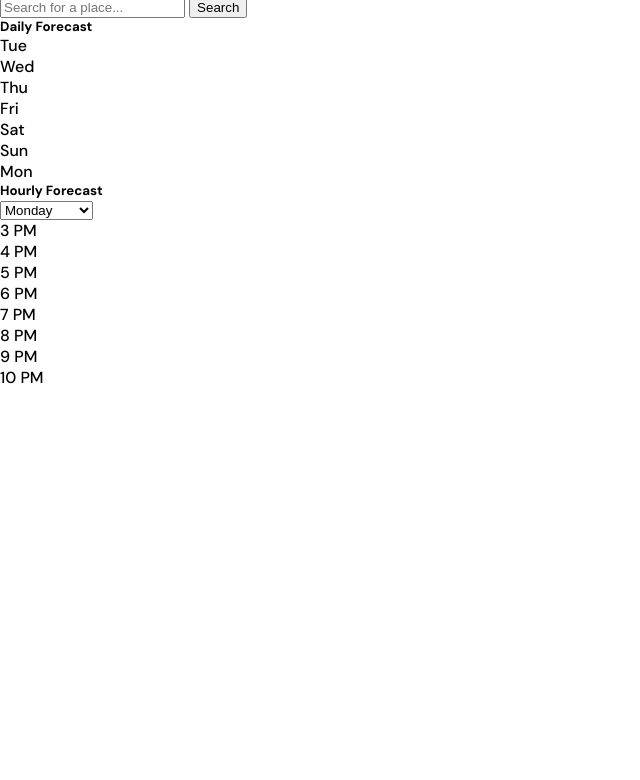
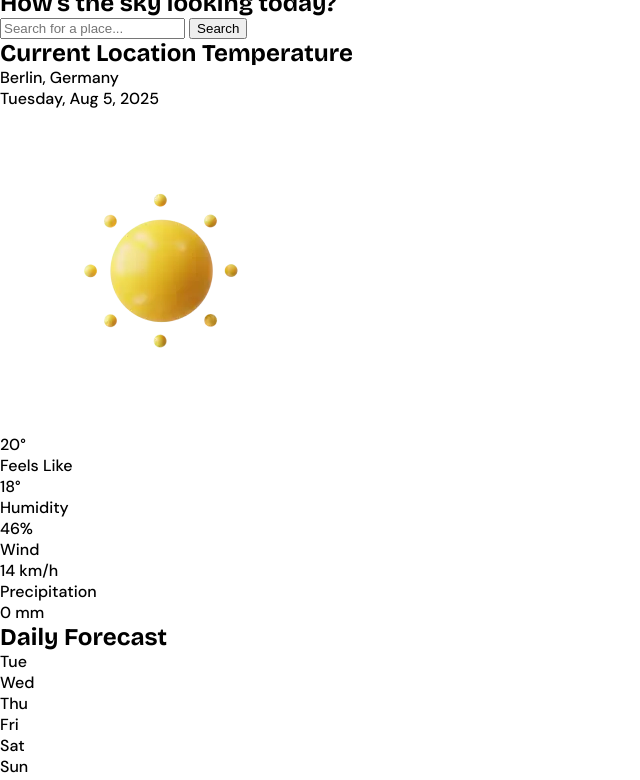
Before and after one commit to Vinicius-Novais/Weather-App, a plain HTML site: page index.html in a window 1280 px wide. Shown: the part 77-857 px from the top of the page, without its empty margins (0-640 px from the left). Before the commit the page ends 800 px from the top, so only its background shows below. Drawn offline with Linux system fonts and the light colour scheme.

Commit message:
refatorei algumas coisas com novos inputs do video

```diff
--- a/index.html
+++ b/index.html
@@ -8,10 +8,11 @@
     <title>Weather app</title>
   </head>
   <body>
+    <a href="#main" class="visually-hidden">Skip to main content</a>
     <header class="header wrapper">
       <div class="header__content">
         <a class="header__homelink" href="/">
-          <img class="logo" src="/assets/images/logo.svg" alt="logo" />
+          <img class="logo" src="/assets/images/logo.svg" alt="Weather now home" width="197" height="40" />
         </a>
         <select class="dropdown header__dropdown" id="ddlUnits" name="units">
           <option value="Switch-to-Imperial">Switch to Imperial</option>
@@ -32,27 +33,54 @@
         </select>
       </div>
     </header>
-    <main class="main wrapper">
+    <main id="main" class="main wrapper">
       <section class="hero">
         <div class="hero__content">
           <h1 class="hero__tittle">How's the sky looking today?</h1>
           <div class="hero__search">
-            <input class="hero__textbox" placeholder="Search for a place..." type="text" class="main-input" id="mainInput" />
+            <input class="hero__textbox" placeholder="Search for a place..." type="text" class="search" id="search" />
             <button class="hero__button" type="submit">Search</button>
           </div>
         </div>
       </section>
       <section class="current">
-        <div class="current-weather-card">
-          <h2 id="city" class="city"></h2>
-          <span id="date" class="date"></span>
-          <span id="temp" class="temperature"></span>
+        <h2 class="visually-hidden">Current Location Temperature</h2>
+
+        <div class="current__weather">
+          <div class="current__location">
+            <div class="current__city">Berlin, Germany</div>
+            <div class="current__date">Tuesday, Aug 5, 2025</div>
+          </div>
+          <div class="current__icon">
+            <img src="assets/images/icon-sunny.webp" alt="" width="320" height="320" />
+          </div>
+          <div class="current__temp"><span>20</span>&deg;</div>
         </div>
-        <div class="weather-details"></div>
+
+        <div class="current__conditions">
+          <div class="current__condition">
+            <p class="current__condition-tittle">Feels Like</p>
+            <p id="feelsLike" class="current__codition-value">18&deg;</p>
+          </div>
+          <div class="current__condition">
+            <p class="current__condition-tittle">Humidity</p>
+            <p id="humidity" class="current__codition-value">46%</p>
+          </div>
+          <div class="current__condition">
+            <p class="current__condition-tittle">Wind</p>
+            <p id="wind" class="current__codition-value">14 km/h</p>
+          </div>
+          <div class="current__condition">
+            <p class="current__condition-tittle">Precipitation</p>
+            <p id="precipitation" class="current__codition-value">0 mm</p>
+          </div>
+        </div>
       </section>
       <section class="daily">
-        <div class="df-header"><h5 class="daily-forecast-tittle">Daily Forecast</h5></div>
-        <div class="df-cards">
+        <div class="daily__header">
+          <h2 class="daily__tittle">Daily Forecast</h2>
+        </div>
+        <div class="daily__cards">
           <div class="df-card"><span class="day">Tue</span><span class="max-temp"></span><span class="min-temp"></span></div>
           <div class="df-card"><span class="day">Wed</span><span class="max-temp"></span><span class="min-temp"></span></div>
           <div class="df-card"><span class="day">Thu</span><span class="max-temp"></span><span class="min-temp"></span></div>
```
